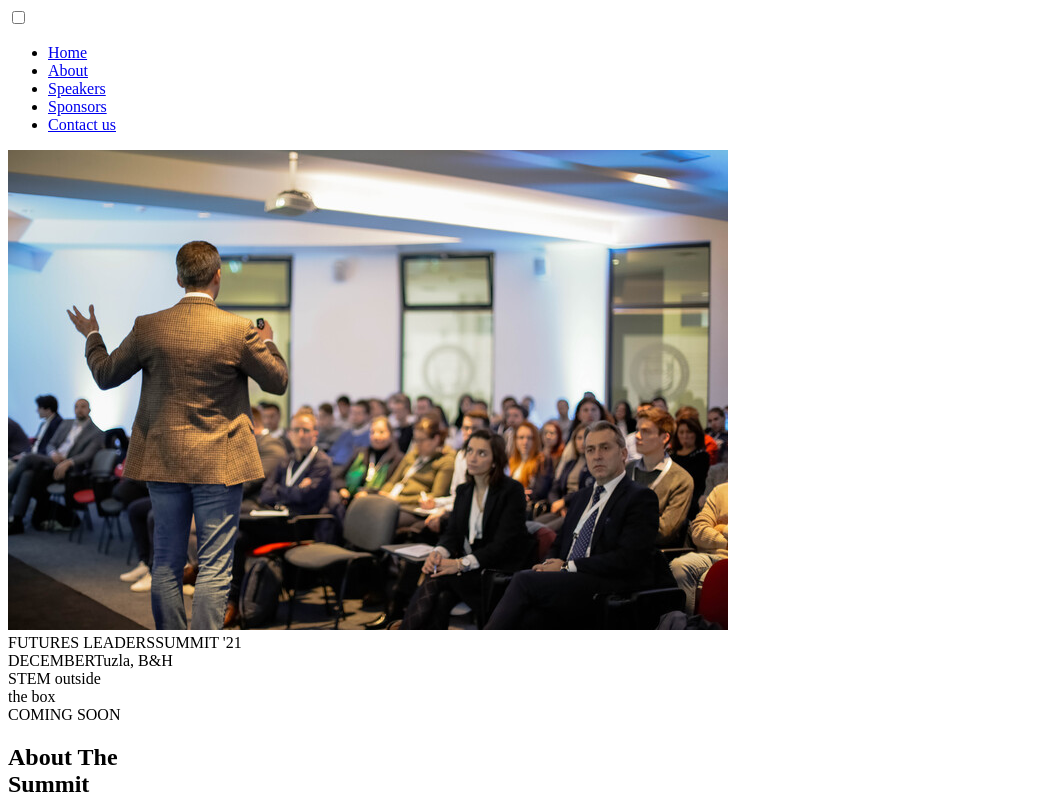
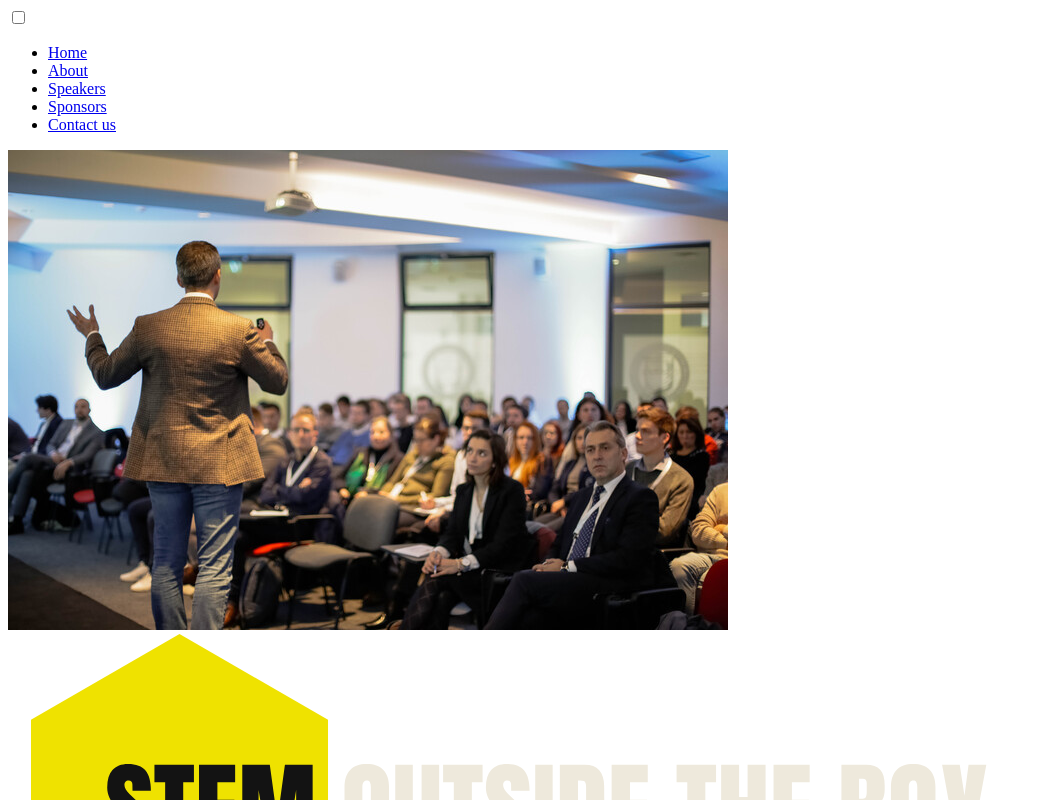
Before and after one commit to anja-sunjic/FLS, a Next.js app: page / in a window 1280 px wide. Shown: the top 800 px of the page, without its empty margins (0-1041 px from the left). Built offline with nearby package versions, Linux system fonts and the light colour scheme.

Commit message:
Hero logo

```diff
--- a/components/Home/Hero.js
+++ b/components/Home/Hero.js
@@ -9,26 +9,7 @@ export default function Hero() {
           <img src="hero.jpeg" alt="" />
         </div>
         <div className="hero-content container">
-          <div className="hero-top">
-            <div className="hero-title-wrapper">
-              <span className="white">FUTURES LEADERS</span>
-              <span className="black">SUMMIT &#39;21</span>
-            </div>
-            <div className="hero-info">
-              <span>DECEMBER</span>
-              <span>Tuzla, B&H</span>
-            </div>
-          </div>
-          <div className="hero-bottom">
-            <div className="hero-button-black">
-              <span>
-                STEM outside<br></br> the box
-              </span>
-            </div>
-            <div className="hero-button-yellow">
-              <span>COMING SOON</span>
-            </div>
-          </div>
+          <img src="/hero-logo.svg" alt="" />
         </div>
       </div>
     </>
```
Also changed, not shown: public/hero-logo.svg (added).
